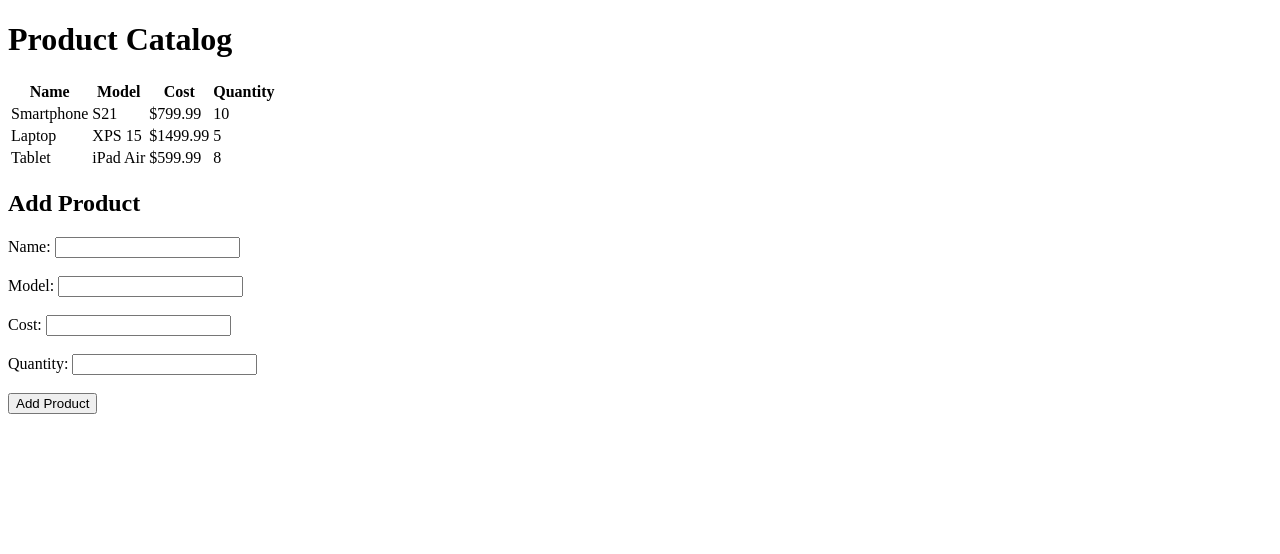
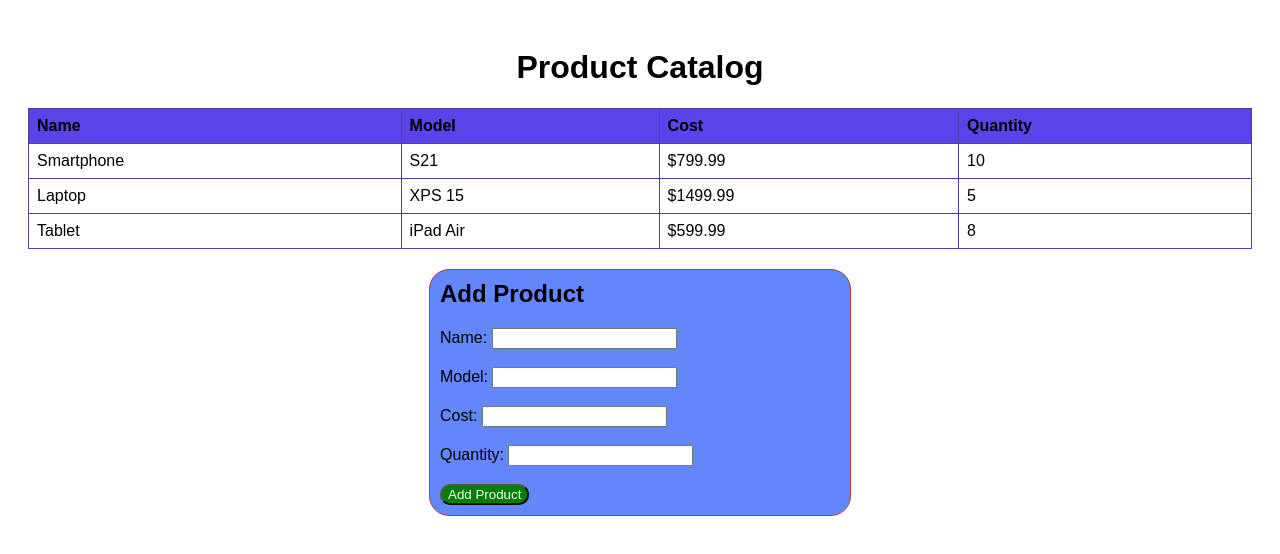
Before and after one commit to lumierebeza/hands-on-project-1, a plain HTML site: page index.html in a window 1280 px wide. Drawn offline with Linux system fonts and the light colour scheme.

Commit message:
second commit

```diff
--- a/index.html
+++ b/index.html
@@ -4,7 +4,7 @@
     <meta charset="UTF-8">
     <meta name="viewport" content="width=device-width, initial-scale=1.0">
     <title>Product Catalog</title>
-    <link rel="stylesheet" href="styles.css">
+    <link rel="stylesheet" href="style.css">
 </head>
 <body>
     <h1>Product Catalog</h1>
@@ -32,7 +32,7 @@
         <input type="number" id="cost" name="cost" step="0.01" min="0" required><br><br>
         <label for="quantity">Quantity:</label>
         <input type="number" id="quantity" name="quantity" min="0" required><br><br>
-        <button type="submit">Add Product</button>
+        <button type="submit" class="styled-button">Add Product</button>
     </form>
 
     <script src="script.js"></script>
--- a/style.css
+++ b/style.css
@@ -14,7 +14,7 @@ table {
 }
 
 table, th, td {
-    border: 1px solid #ddd;
+    border: 1px solid #573aae;
 }
 
 th, td {
@@ -23,17 +23,24 @@ th, td {
 }
 
 th {
-    background-color: #f2f2f2;
+    background-color: #5a44e9;
 }
 
 #add-product-form {
     max-width: 400px;
     margin: 20px auto;
     padding: 10px;
-    border: 1px solid #ddd;
+    border: 1px solid #b54040;
+    background-color: rgb(99, 134, 250);
+    border-radius: 20px;
 }
 
 #add-product-form h2 {
     margin-top: 0;
 
 }
+.styled-button{
+    background-color: green;
+    color:rgb(253, 254, 253);
+    border-radius: 10px;
+}
```
Also changed, not shown: script.js (line endings or trailing spaces).
